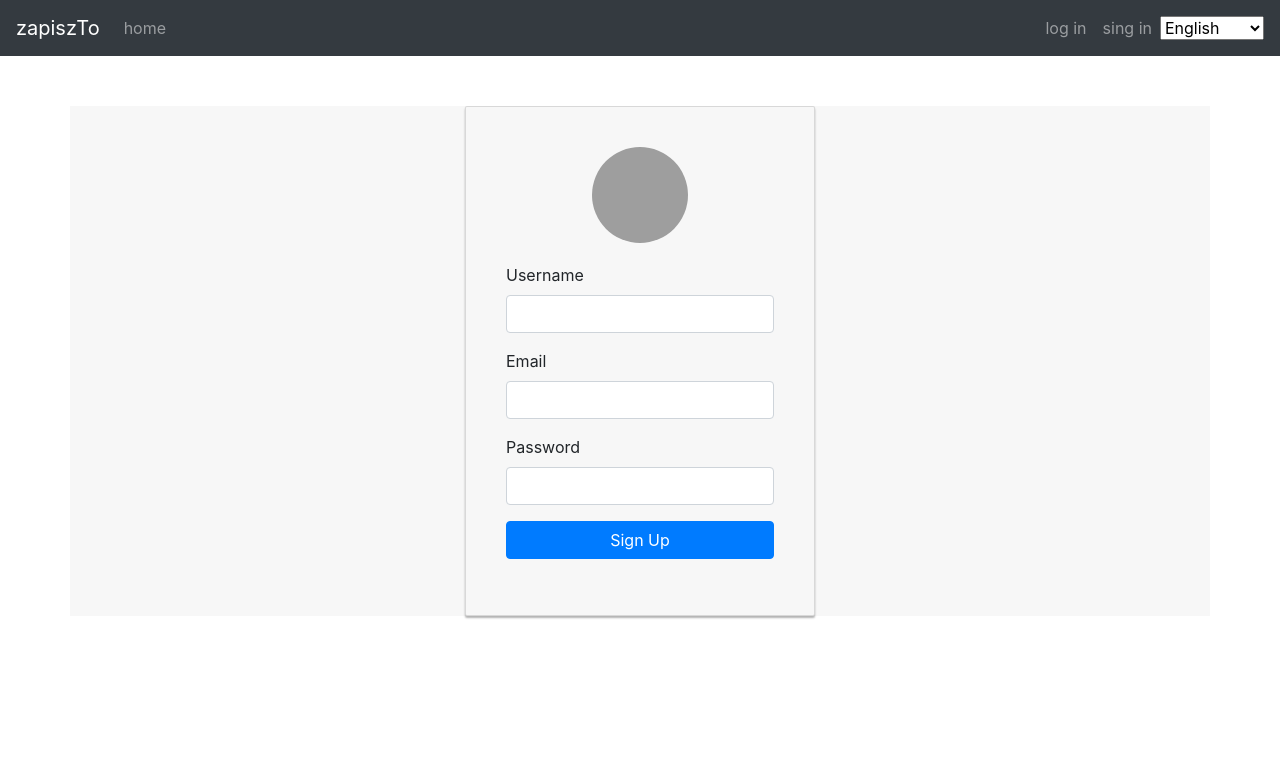
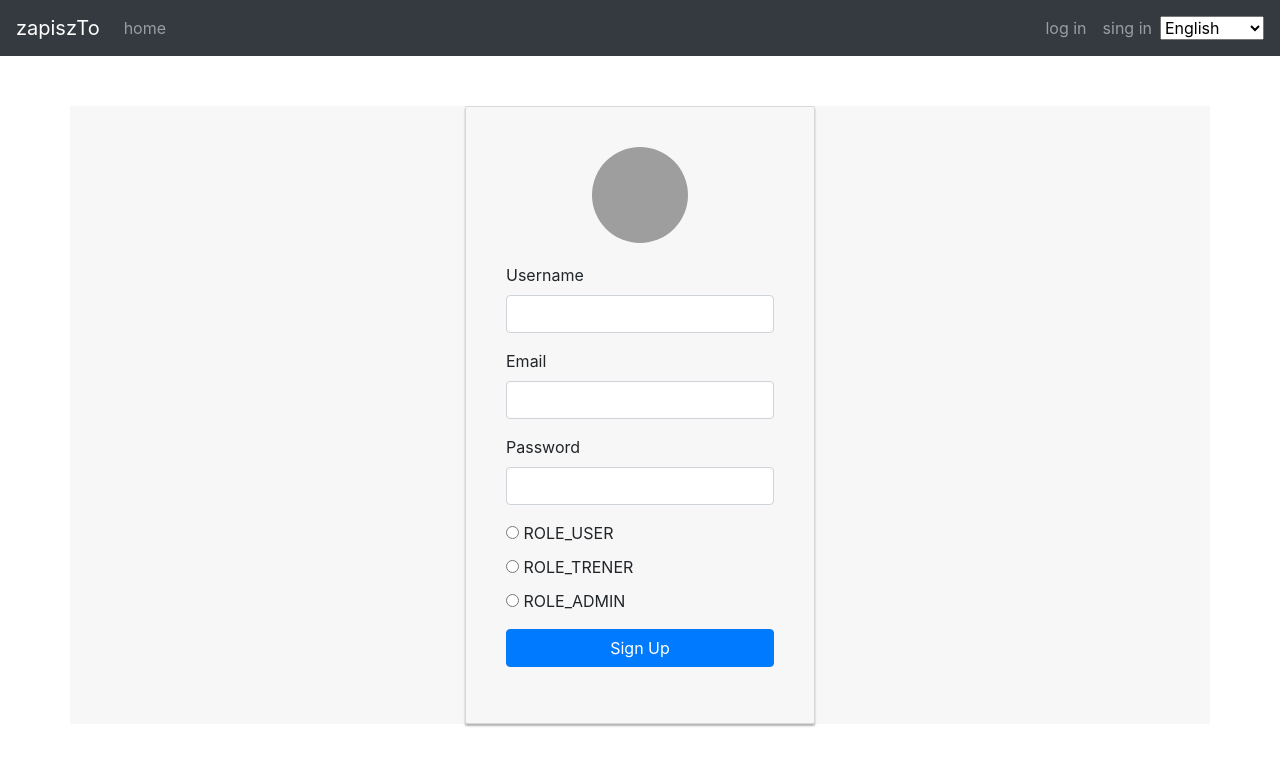
Before and after one commit to smykal/zapiszto, a React (Create React App) app in the folder frontend/: page /register in a window 1280 px wide. Shown: the top 766 px of the page. Built offline with nearby package versions, Linux system fonts and the light colour scheme; grey boxes are pictures that could not be loaded.

Commit message:
add radio buttons to sign in with roles to select

```diff
--- a/frontend/src/components/register/register.component.tsx
+++ b/frontend/src/components/register/register.component.tsx
@@ -11,7 +11,8 @@ type State = {
   email: string,
   password: string,
   successful: boolean,
-  message: string
+  message: string,
+  role: string[]
 };
 
 export default class Register extends Component<Props, State> {
@@ -24,7 +25,8 @@ export default class Register extends Component<Props, State> {
       email: "",
       password: "",
       successful: false,
-      message: ""
+      message: "",
+      role: []
     };
   }
 
@@ -53,11 +55,12 @@ export default class Register extends Component<Props, State> {
             val.toString().length <= 40
         )
         .required("This field is required!"),
+      role: Yup.string().required("This field is required!")
     });
   }
 
-  handleRegister(formValue: { username: string; email: string; password: string }) {
-    const { username, email, password } = formValue;
+  handleRegister(formValue: { username: string; email: string; password: string; role: string }) {
+    const { username, email, password, role } = formValue;
 
     this.setState({
       message: "",
@@ -67,7 +70,8 @@ export default class Register extends Component<Props, State> {
     AuthService.register(
       username,
       email,
-      password
+      password,
+      role
     ).then(
       response => {
         this.setState({
@@ -98,6 +102,7 @@ export default class Register extends Component<Props, State> {
       username: "",
       email: "",
       password: "",
+      role: "ROLE_USER"
     };
 
     return (
@@ -150,6 +155,20 @@ export default class Register extends Component<Props, State> {
                       className="alert alert-danger"
                     />
                   </div>
+                  <div className="form-group">
+                    <label htmlFor="role user">
+                      <Field type="radio" name="role" value="user" /> ROLE_USER
+                    </label>
+                    <label htmlFor="role trener">
+                      <Field type="radio" name="role" value="trainer" /> ROLE_TRENER
+                    </label>
+                    <label htmlFor="role admin">
+                      <Field type="radio" name="role" value="admin" /> ROLE_ADMIN
+                    </label>
+
+
+                  </div>
+
 
                   <div className="form-group">
                     <button type="submit" className="btn btn-primary btn-block">Sign Up</button>
--- a/frontend/src/services/auth.service.ts
+++ b/frontend/src/services/auth.service.ts
@@ -21,11 +21,12 @@ class AuthService {
     localStorage.removeItem("user");
   }
 
-  register(username: string, email: string, password: string) {
+  register(username: string, email: string, password: string, role: string) {
     return axios.post(AUTH_URL + "signup", {
       username,
       email,
-      password
+      password,
+      role
     });
   }
 
```
Also changed, not shown: 2 other files (tests, documents, lock files or other folders).
